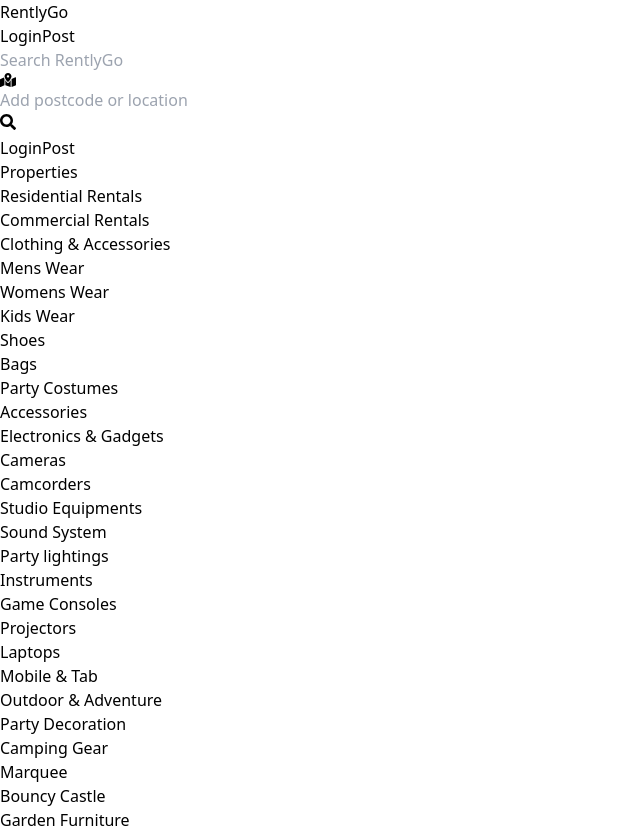
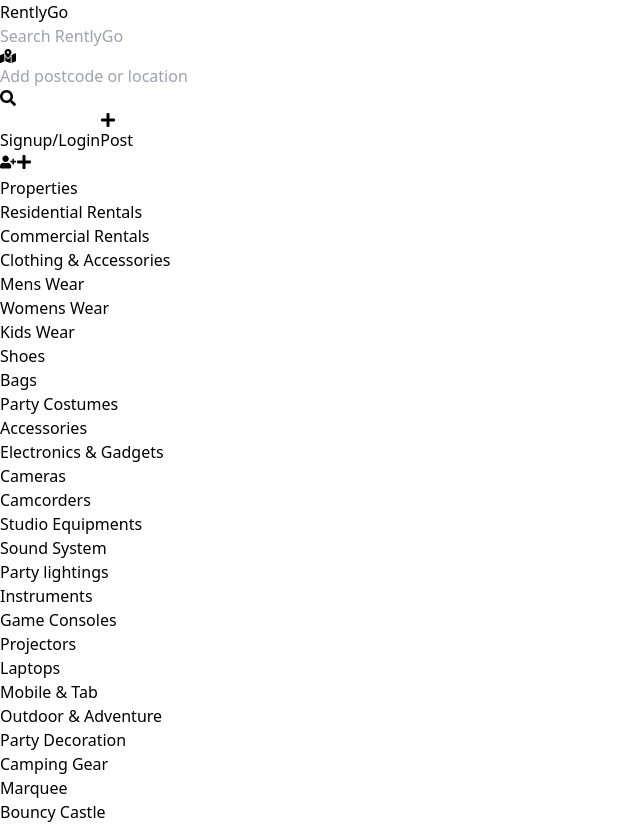
Before and after one commit to TestRoverAutomation/RentlyGo, a React (Vite) app: page / in a window 1280 px wide. Shown: the top 828 px of the page, without its empty margins (0-640 px from the left). Built offline with nearby package versions, Linux system fonts and the light colour scheme.

Commit message:
signup and post cta update

```diff
--- a/src/components/Header.jsx
+++ b/src/components/Header.jsx
@@ -1,10 +1,9 @@
 import React, { useState } from 'react';
-import { Link } from 'react-router-dom'; // Import Link from react-router-dom
-import { FaSearch, FaMapMarkedAlt, FaBars } from 'react-icons/fa';
+import { Link } from 'react-router-dom';
+import { FaSearch, FaMapMarkedAlt, FaUserPlus, FaSignInAlt, FaPlus } from 'react-icons/fa'; // Import icons
 
 const Header = () => {
-  const [isSearchFocused, setIsSearchFocused] = useState(false); // State to track if search is focused
-  const [isMobileMenuOpen, setIsMobileMenuOpen] = useState(false); // State to toggle mobile menu
+  const [isSearchFocused, setIsSearchFocused] = useState(false);
 
   const handleSearchFocus = () => {
     setIsSearchFocused(true);
@@ -14,34 +13,15 @@
     setIsSearchFocused(false);
   };
 
-  const toggleMobileMenu = () => {
-    setIsMobileMenuOpen(!isMobileMenuOpen);
-  };
-
   return (
     <header className='bg-cyan-400 shadow-md'>
       <div className='flex justify-between items-center max-w-6xl mx-auto p-3'>
 
-        {/* Logo, Login, and Post Buttons */}
+        {/* Logo */}
         {!isSearchFocused && (
-          <>
-            {/* Logo */}
           <Link to="/" className='font-bold text-sm sm:text-3xl'>
             <span className='text-slate-900'>RentlyGo</span>
           </Link>
-            {/* Search and Post Button in mobile */}
-            <div className="flex md:hidden space-x-2">
-             <div>
-
-             </div>
-              <button className='bg-slate-600 text-white px-4 py-2 rounded-lg hover:bg-slate-700'>
-                Login
-              </button>
-              <button className='bg-slate-600 text-white px-4 py-2 rounded-lg hover:bg-slate-700'>
-                Post
-              </button>
-            </div>
-          </>
         )}
 
         {/* Search Form */}
@@ -54,7 +34,7 @@
             onFocus={handleSearchFocus}
             onBlur={handleSearchBlur}
           />
-              <div className='relative '>
+          <div className='relative'>
             <FaMapMarkedAlt className='absolute left-3 top-2.5 text-slate-600' aria-label='Map Icon' />
             <input
               type='text'
@@ -65,24 +45,34 @@
               onBlur={handleSearchBlur}
             />
           </div>
-              <div>
-              <button
-            type='submit'
-            className='flex items-center bg-slate-600  hover:bg-slate-700 h-10 px-4'
-          >
+          <button type='submit' className='flex items-center bg-slate-600 hover:bg-slate-700 h-10 px-4'>
             <FaSearch className='text-white h-full' aria-label='Search' />
           </button>
-              </div>
         </form>
 
-        {/* Login and Post Buttons in Desktop */}
+        {/* Desktop: Combined Signup/Login and Post Buttons */}
         {!isSearchFocused && (
-          <div className='hidden md:flex space-x-2'>
-            <button className='bg-slate-600 text-white px-4 py-2  hover:bg-slate-700'>
-              Login
+          <div className='hidden md:flex space-x-4'>
+            {/* Signup/Login Button */}
+            <button className='flex flex-col items-center bg-slate-600 text-white px-4 h-10  hover:bg-slate-700'>
+              Signup/Login{/* Signup/Login Icon */}
             </button>
-            <button className='bg-slate-600 text-white px-4 py-2  hover:bg-slate-700'>
-              Post
+
+            {/* Post Button */}
+            <button className='flex flex-col items-center bg-slate-600 text-white px-4 h-10  hover:bg-slate-700'>
+              <FaPlus className='text-xl' /> {/* Post Icon */} Post
+            </button>
+          </div>
+        )}
+
+        {/* Mobile: Login and Post Buttons */}
+        {!isSearchFocused && (
+          <div className='flex md:hidden space-x-2'>
+            <button className='bg-slate-600 text-white px-4 h-10  hover:bg-slate-700'>
+            <FaUserPlus className='text-xl' /> {/* Signup/Login Icon */}
+            </button>
+            <button className='bg-slate-600 text-white px-4 h-10  hover:bg-slate-700'>
+            <FaPlus className='text-xl' /> {/* Post Icon */}
             </button>
           </div>
         )}
```
Lines whose indentation alone changed are shown as unchanged.
